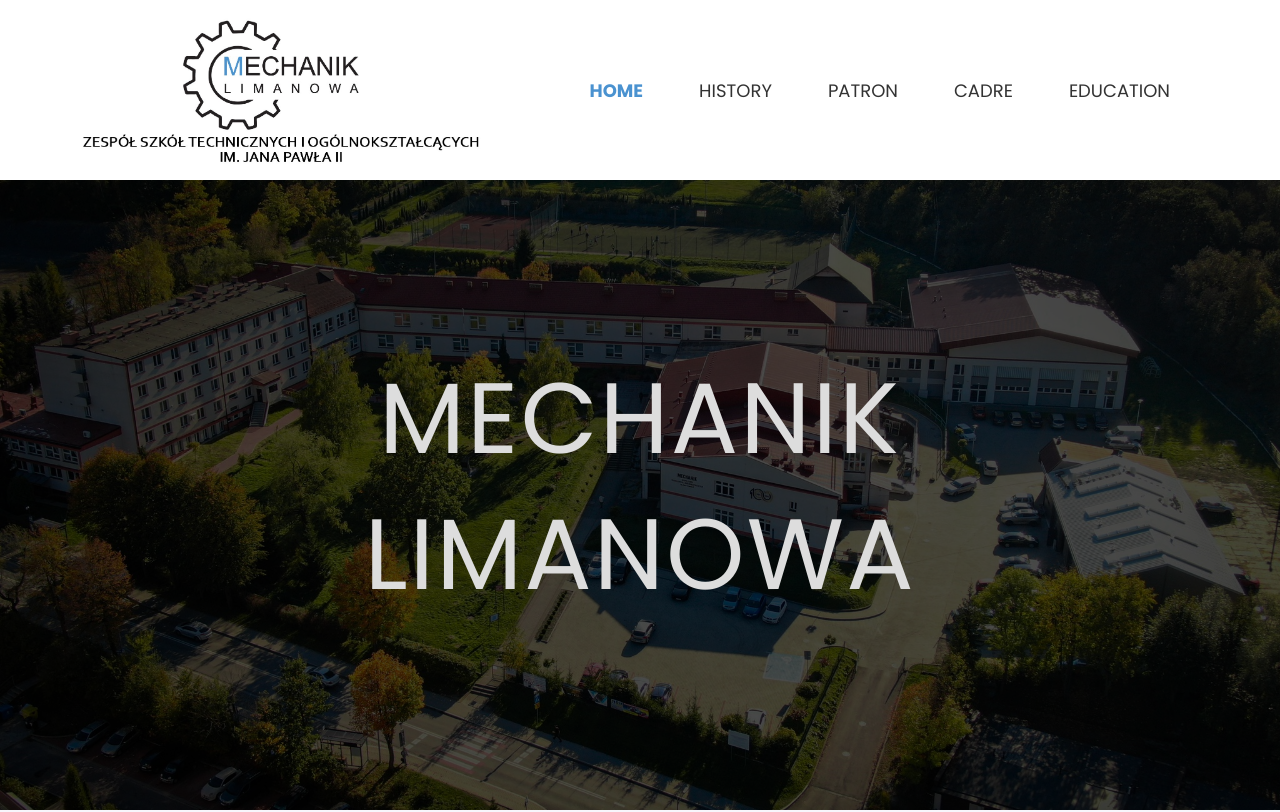
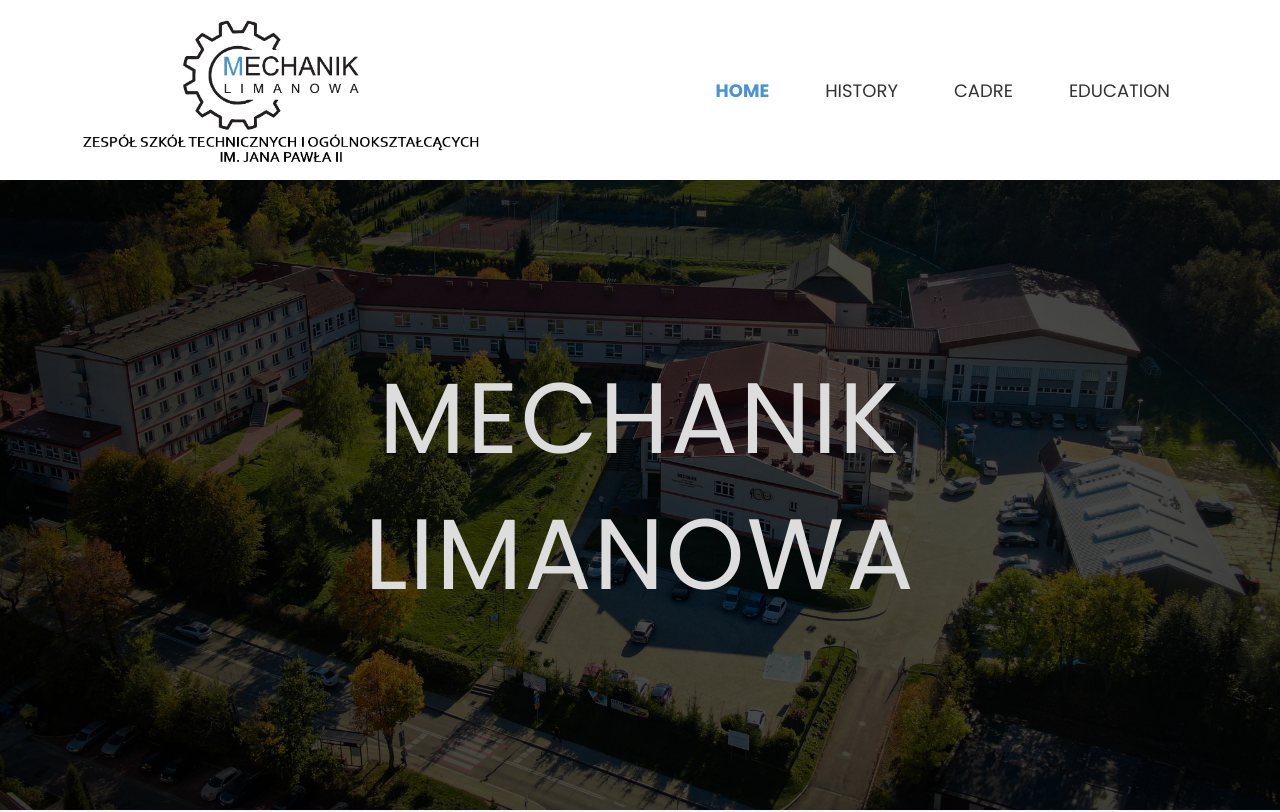
Before and after one commit to Szafter12/Mechanik-school-site, a plain HTML site: page index.html in a window 1280 px wide. Shown: the top 812 px of the page. Drawn offline with nearby package versions, Linux system fonts and the light colour scheme.

Commit message:
Update index.html

```diff
--- a/index.html
+++ b/index.html
@@ -31,9 +31,6 @@
                     </li>
                     <li class="nav-item">
                         <a class="nav-link" href="./History.html">history</a>
-                    </li>
-                    <li class="nav-item">
-                        <a class="nav-link" href="./patron.html">patron</a>
                     </li>
                     <li class="nav-item">
                         <a class="nav-link" href="./cadre.html">cadre</a>
```
